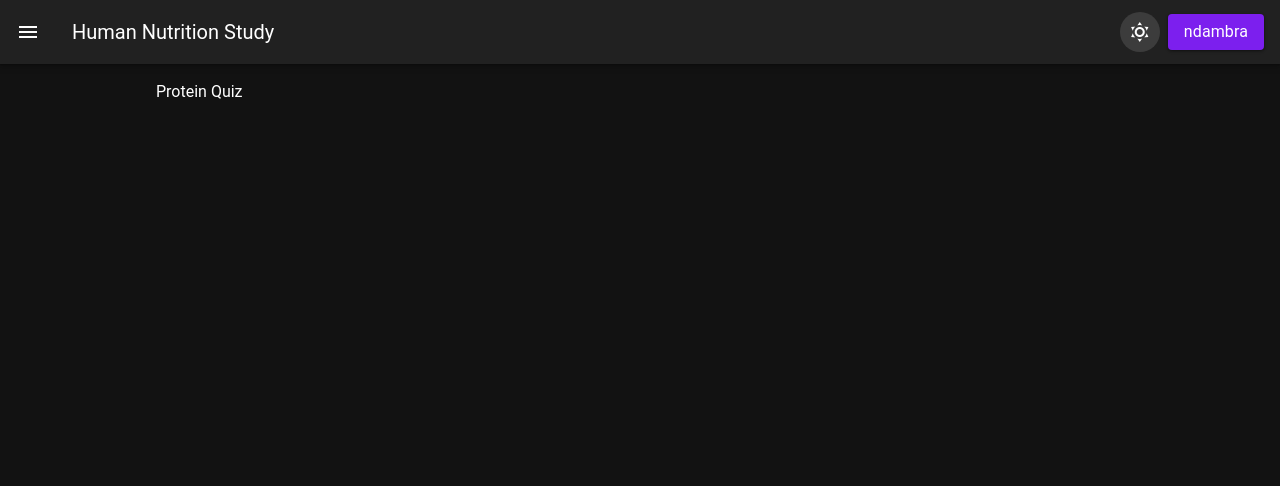
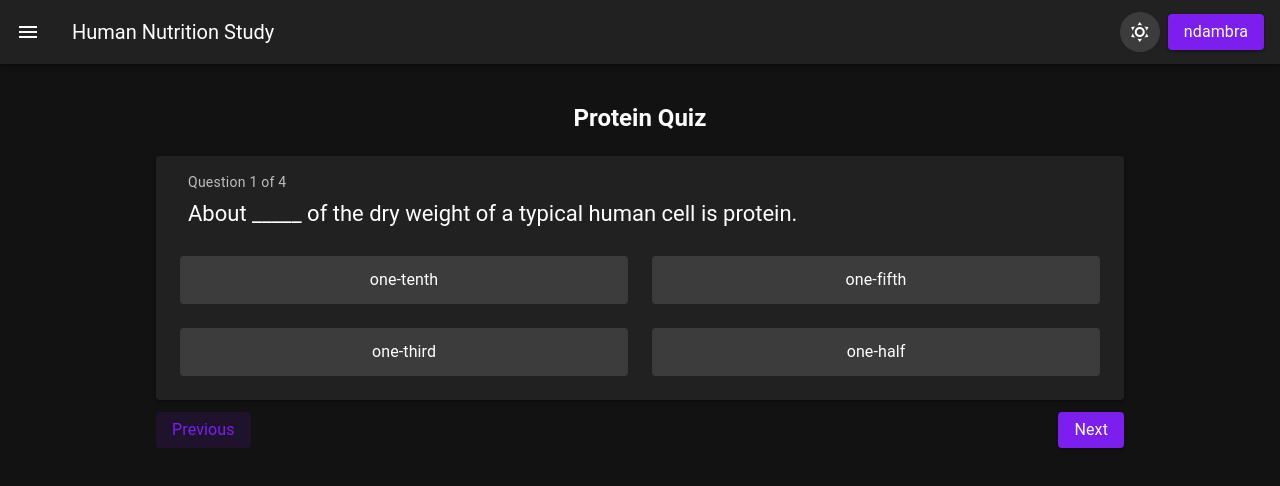
Before and after one commit to ndambra/human-nutrition-study, a Nuxt app: page /study-tools/quizzes/protein in a window 1280 px wide. Shown: the top 486 px of the page. Built offline with nearby package versions, Linux system fonts and the light colour scheme.

Commit message:
implementing quiz features

```diff
--- a/app/pages/study-tools/quizzes/index.vue
+++ b/app/pages/study-tools/quizzes/index.vue
@@ -1,6 +1,6 @@
 <script setup lang="ts">
 const quizzes = [
-  { title: "Protein", subtitle: "Nutrition Metabolism", link: "" },
+  { title: "Protein", subtitle: "Nutrition Metabolism", link: "protein" },
 ];
 
 function navigate(link: string) {
@@ -13,11 +13,8 @@ function navigate(link: string) {
   <v-container>
     <h1>Quizzes</h1>
     <v-row>
-      <v-col
-        v-for="quiz in quizzes"
-        :key="quiz.title"
-      >
-        <v-card>
+      <v-col v-for="quiz in quizzes" :key="quiz.title">
+        <v-card class="pa-1">
           <v-card-title>{{ quiz.title }}</v-card-title>
           <v-card-subtitle>{{ quiz.subtitle }}</v-card-subtitle>
           <v-card-actions>
--- a/app/pages/study-tools/quizzes/protein.vue
+++ b/app/pages/study-tools/quizzes/protein.vue
@@ -1,13 +1,105 @@
-<script lang="ts" setup>
+<script setup lang="ts">
+const questions = [
+  {
+    question:
+      "About _____ of the dry weight of a typical human cell is protein.",
+    opts: ["one-tenth", "one-fifth", "one-third", "one-half"],
+    answer: "one-half",
+  },
+  {
+    question: "Enzymes",
+    opts: [
+      "decrease the free energy change of a reaction",
+      "increase the activation energy of a reaction",
+      "decrease transition energy",
+      "increase the equilibrium constant of a reaction",
+      "None of the above",
+    ],
+    answer: "decrease transition energy",
+  },
+  {
+    question: "",
+    opts: [],
+    answer: "",
+  },
+  {
+    question: "",
+    opts: [],
+    answer: "",
+  },
+];
+const currQuestion = ref(0);
+const selectOpt = ref("");
 
+const currCard = computed(() => questions[currQuestion.value]);
+const numQuestions = computed(() => questions.length);
+function getBtnColor(opt: string) {
+  if (!selectOpt.value || selectOpt.value === "") return "surface-lighten";
+
+  if (selectOpt.value === opt) {
+    return opt === currCard.value?.answer ? "success" : "error";
+  }
+  return "surface-lighten";
+}
+
+function checkAnswer(userPick: string) {
+  selectOpt.value = userPick;
+}
+
+function prevQuestion() {
+  if (currQuestion.value === 0) {
+    currQuestion.value = 0;
+  } else {
+    currQuestion.value = currQuestion.value - 1;
+  }
+}
+
+function nextQuestion() {
+  if (currQuestion.value === numQuestions.value - 1) {
+    currQuestion.value = numQuestions.value - 1;
+  } else {
+    currQuestion.value = currQuestion.value + 1;
+  }
+}
 </script>
 
 <template>
   <v-container>
-    Protein Quiz
+    <h2 class="text-center">Protein Quiz</h2>
+    <v-card class="pa-4">
+      <v-card-subtitle
+        >Question {{ currQuestion + 1 }} of {{ numQuestions }}</v-card-subtitle
+      >
+      <v-card-title class="wrap-title">{{ currCard?.question }}</v-card-title>
+      <v-card-actions class="mt-5">
+        <v-row>
+          <v-col cols="6" v-for="opt in currCard?.opts" :key="opt">
+            <v-btn
+              class="text-wrap py-3"
+              block
+              variant="tonal"
+              :color="getBtnColor(opt)"
+              size="large"
+              height="auto"
+              @click="checkAnswer(opt)"
+              >{{ opt }}</v-btn
+            >
+          </v-col>
+        </v-row>
+      </v-card-actions>
+    </v-card>
+    <div class="d-flex justify-space-between mt-3">
+      <v-btn variant="tonal" color="primary" @click="prevQuestion()"
+        >Previous</v-btn
+      >
+      <v-btn color="primary" @click="nextQuestion()">Next</v-btn>
+    </div>
   </v-container>
 </template>
-
-<style>
-
+<style scoped>
+.wrap-title {
+  white-space: normal;
+  overflow: visible;
+  text-overflow: unset;
+}
 </style>
```
